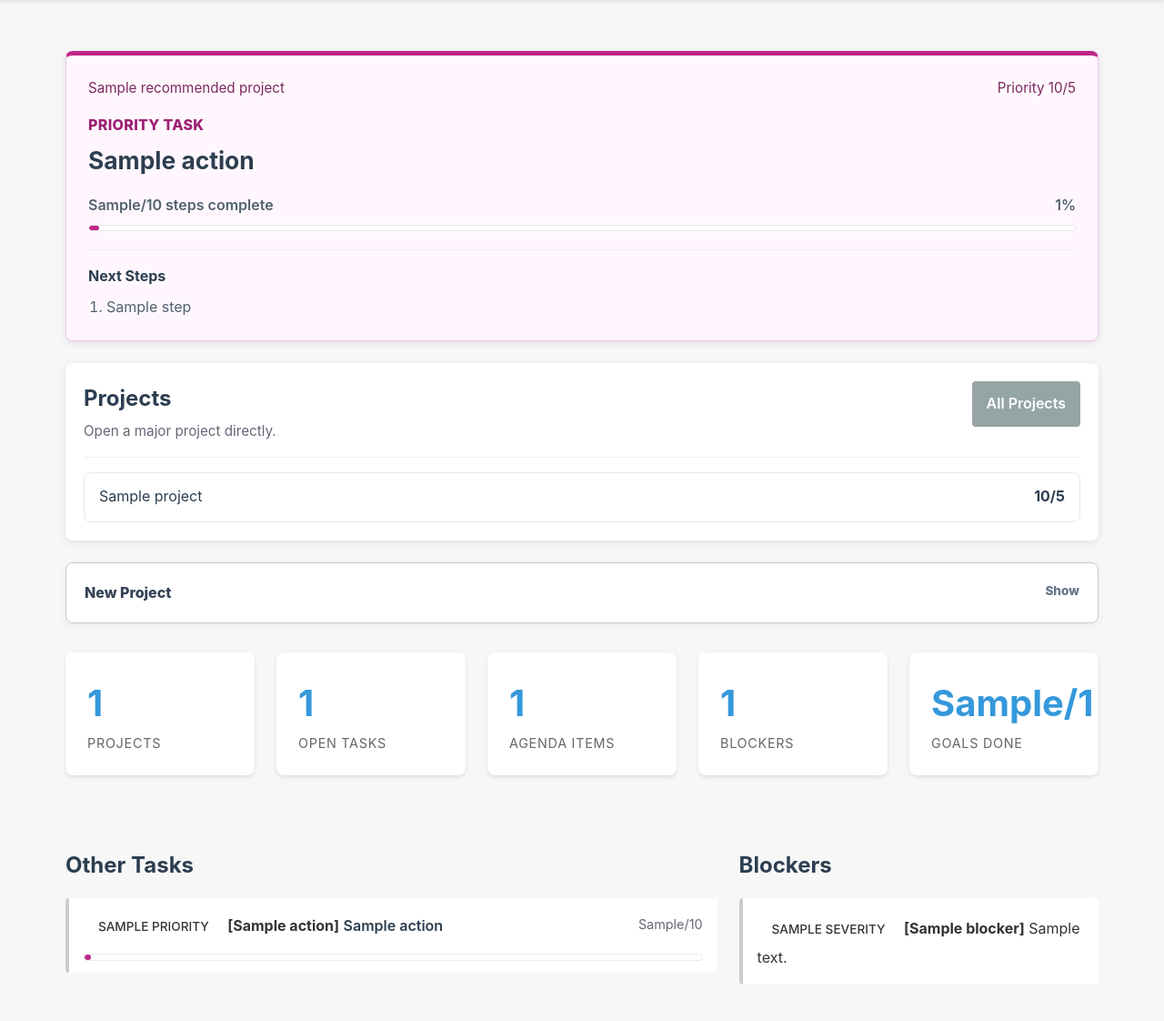
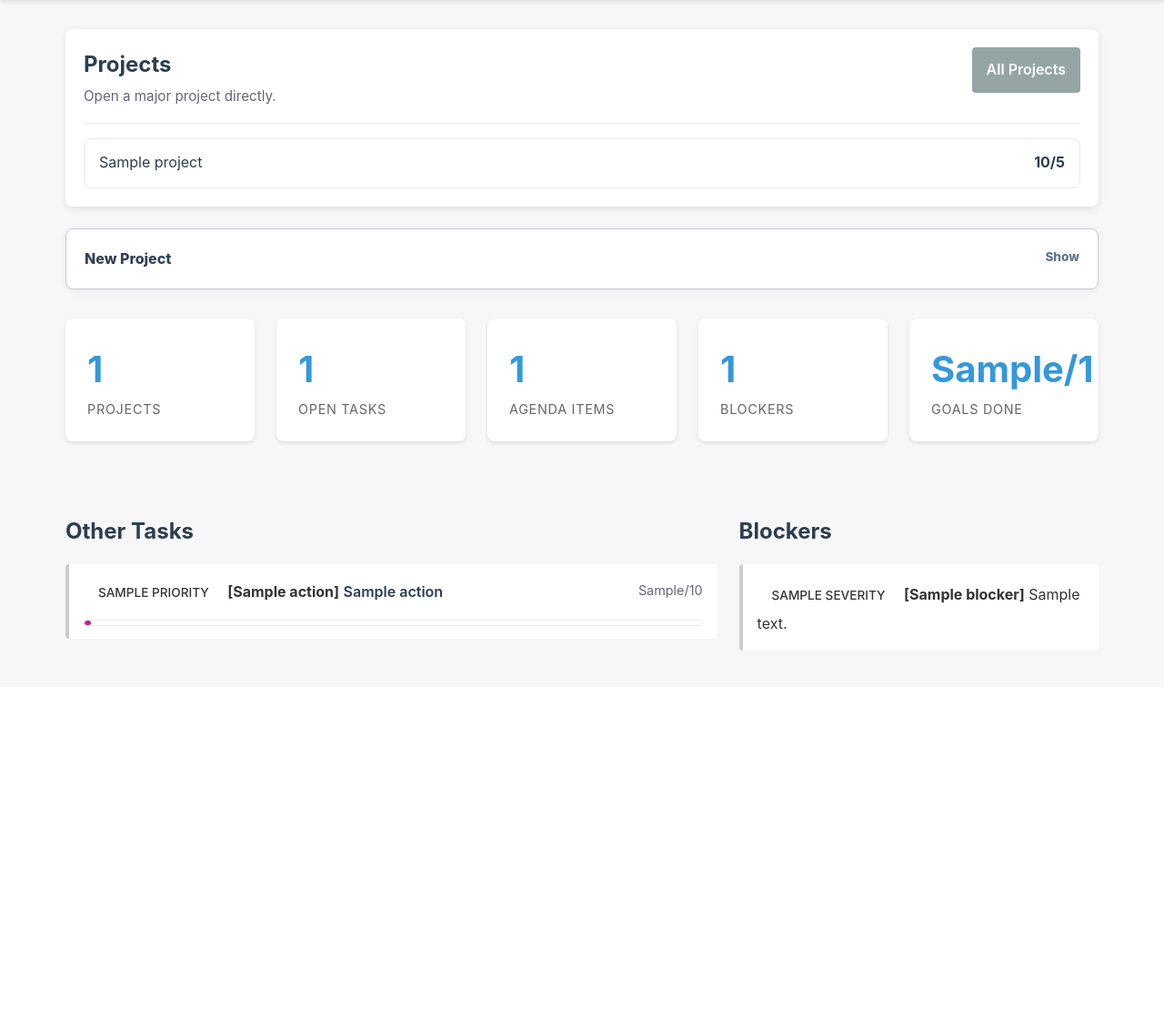
Before and after one commit to DrEaston/agent_assistant, a Python web app: template templates/dashboard.html in a window 1280 px wide. Shown: the part 73-1195 px from the top of the page at 91% size. After the commit the page ends 788 px from the top, so only its background shows below. Run offline with Jinja, Linux system fonts and the light colour scheme; the template is opened without the code that fills it: most values are stand-ins (such as "Sample title", 1, 10 or a date in 2020).

Commit message:
Remove assistant home priority task panel

```diff
--- a/templates/dashboard.html
+++ b/templates/dashboard.html
@@ -3,50 +3,6 @@
 {% block title %}Planner - Dieter Assistant{% endblock %}
 
 {% block content %}
-<section class="focus-panel planner-admin-panel">
-    {% if recommended_project and next_action %}
-        <div class="focus-meta">
-            <span>{{ recommended_project.name }}</span>
-            <span>Priority {{ recommended_project.priority_score }}/5</span>
-        </div>
-
-        <div class="focus-task">
-            <p class="priority-label">Priority Task</p>
-            <h2><a href="/projects/{{ next_action.project_id }}/actions/{{ next_action.id }}">{{ next_action.action }}</a></h2>
-            {% if next_action.steps_total %}
-                <div class="focus-progress-row">
-                    <span>{{ next_action.steps_done }}/{{ next_action.steps_total }} steps complete</span>
-                    <span>{{ next_action.progress_percent }}%</span>
-                </div>
-                <div class="task-progress focus-progress" aria-label="{{ next_action.steps_done }} of {{ next_action.steps_total }} steps complete">
-                    <div class="task-progress-fill" style="width: {{ next_action.progress_percent }}%;"></div>
-                </div>
-            {% endif %}
-        </div>
-
-        {% if next_action.top_open_steps %}
-            <div class="focus-next-steps">
-                <h3>Next Steps</h3>
-                <ol>
-                    {% for step in next_action.top_open_steps %}
-                        <li>{{ step.step }}</li>
-                    {% endfor %}
-                </ol>
-            </div>
-        {% endif %}
-    {% elif recommended_project %}
-        <div class="focus-task">
-            <p class="priority-label">Priority Project</p>
-            <h2>{{ recommended_project.name }}</h2>
-            <p>No open task is defined for this project.</p>
-        </div>
-    {% else %}
-        <div class="focus-task">
-            <p>No active project yet.</p>
-        </div>
-    {% endif %}
-</section>
-
 <section class="detail-section planner-projects-panel" aria-labelledby="assistant-projects-heading">
     <div class="section-header">
         <div>
```
Also changed, not shown: tests/test_project_review.py (+2 -0 lines).
